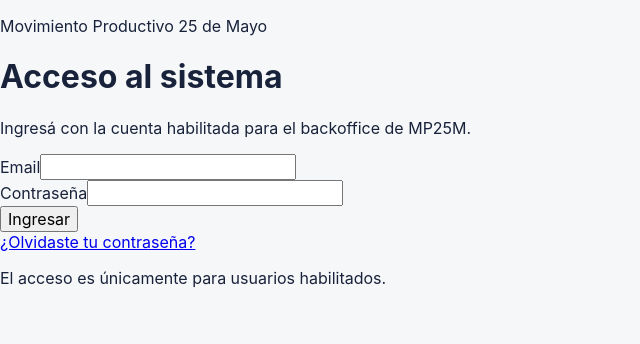
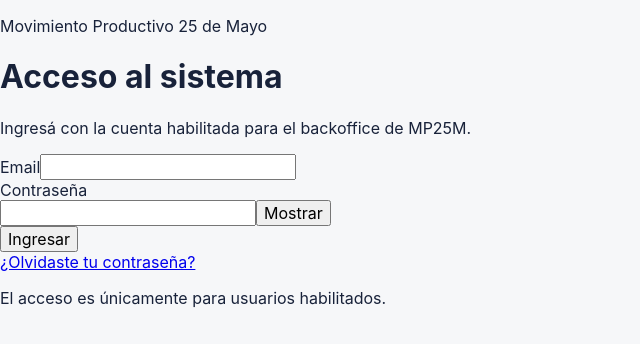
Before and after one commit to JCFAI/mp25m-web, a Next.js app: page /login in a window 1280 px wide. Shown: the top 344 px of the page, without its empty margins (0-640 px from the left). Built offline with nearby package versions, Linux system fonts and the light colour scheme.

Commit message:
Add password visibility controls

```diff
--- a/app/login/page.tsx
+++ b/app/login/page.tsx
@@ -1,3 +1,4 @@
+import { PasswordInput } from '../../components/password-input'
 import { login } from './actions'
 
 type LoginPageProps = {
@@ -81,13 +82,11 @@ export default async function LoginPage({
                 Contraseña
               </label>
 
-              <input
+              <PasswordInput
                 id="password"
                 name="password"
-                type="password"
                 autoComplete="current-password"
                 required
-                className="w-full rounded-lg border border-slate-300 px-3 py-2.5 text-slate-900 outline-none focus:border-slate-500"
               />
             </div>
 
--- /dev/null
+++ b/components/password-input.tsx
@@ -0,0 +1,45 @@
+'use client'
+
+import { useState } from 'react'
+
+type PasswordInputProps = {
+  id: string
+  name: string
+  autoComplete?: string
+  minLength?: number
+  required?: boolean
+}
+
+export function PasswordInput({
+  id,
+  name,
+  autoComplete,
+  minLength,
+  required = false,
+}: PasswordInputProps) {
+  const [visible, setVisible] = useState(false)
+
+  return (
+    <div className="relative">
+      <input
+        id={id}
+        name={name}
+        type={visible ? 'text' : 'password'}
+        autoComplete={autoComplete}
+        minLength={minLength}
+        required={required}
+        className="w-full rounded-lg border border-slate-300 px-3 py-2.5 pr-24 text-slate-900 outline-none focus:border-slate-500"
+      />
+
+      <button
+        type="button"
+        onClick={() => setVisible((current) => !current)}
+        aria-label={visible ? 'Ocultar contraseña' : 'Mostrar contraseña'}
+        aria-pressed={visible}
+        className="absolute inset-y-0 right-0 flex items-center px-3 text-sm font-medium text-slate-600 hover:text-slate-900"
+      >
+        {visible ? 'Ocultar' : 'Mostrar'}
+      </button>
+    </div>
+  )
+}
```
Also changed, not shown: app/cambiar-clave/page.tsx (+3 -6 lines).
